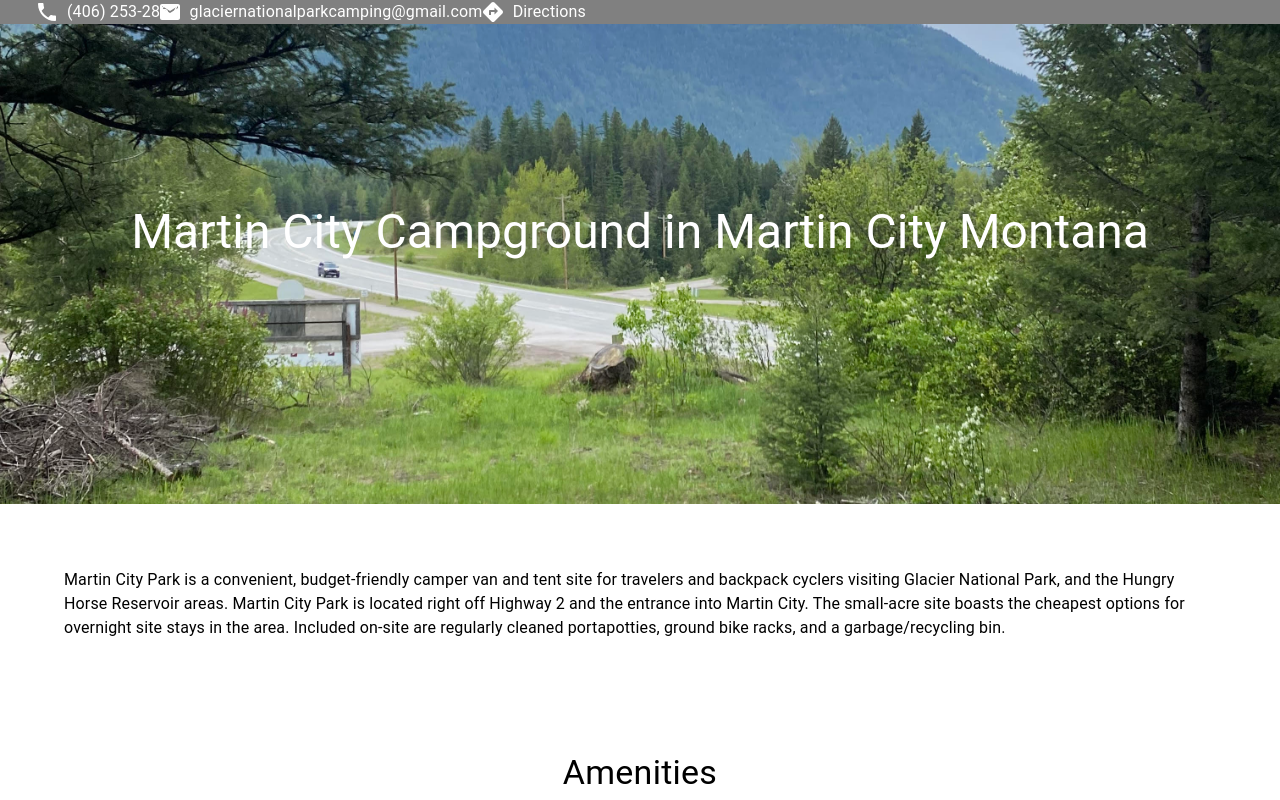
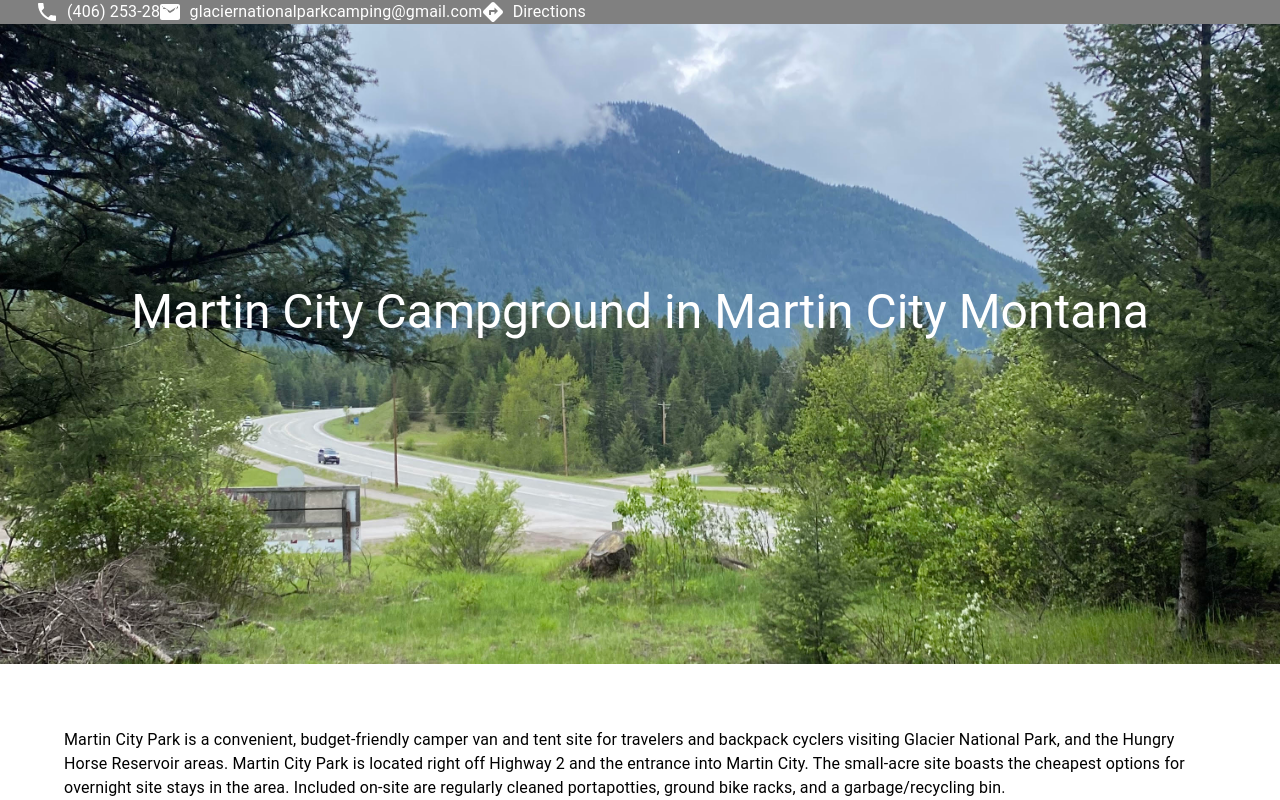
Before and after one commit to SABaltz/martin-city, a React (Create React App) app: page / in a window 1280 px wide. Shown: the top 800 px of the page. Built offline with nearby package versions, Linux system fonts and the light colour scheme.

Commit message:
Update background photo positioning

```diff
--- a/src/components/home/Home.jsx
+++ b/src/components/home/Home.jsx
@@ -10,10 +10,10 @@ function Home() {
                 sx={{
                     backgroundImage: `url(${background})`,
                     backgroundRepeat: 'no-repeat',
-                    backgroundPosition: 'center',
+                    backgroundPosition: '50% 40%',
                     backgroundSize: 'cover',
                     width: '100vw',
-                    height: '60vh',
+                    height: '80vh',
                     position: 'relative',
                     ...centerVertHoriz
                 }}
```
Also changed, not shown: 1 other file (tests, documents, lock files or other folders).
